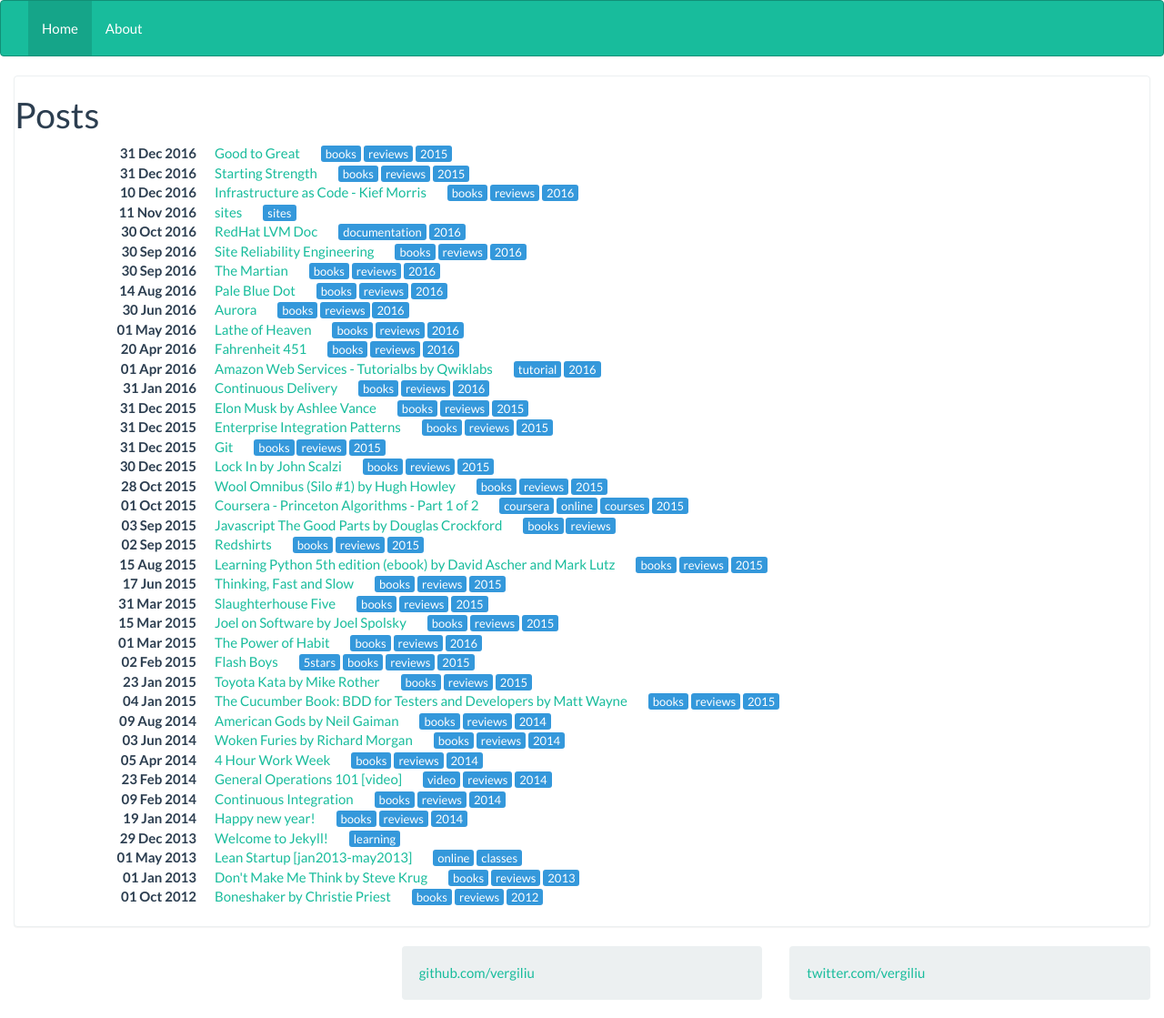
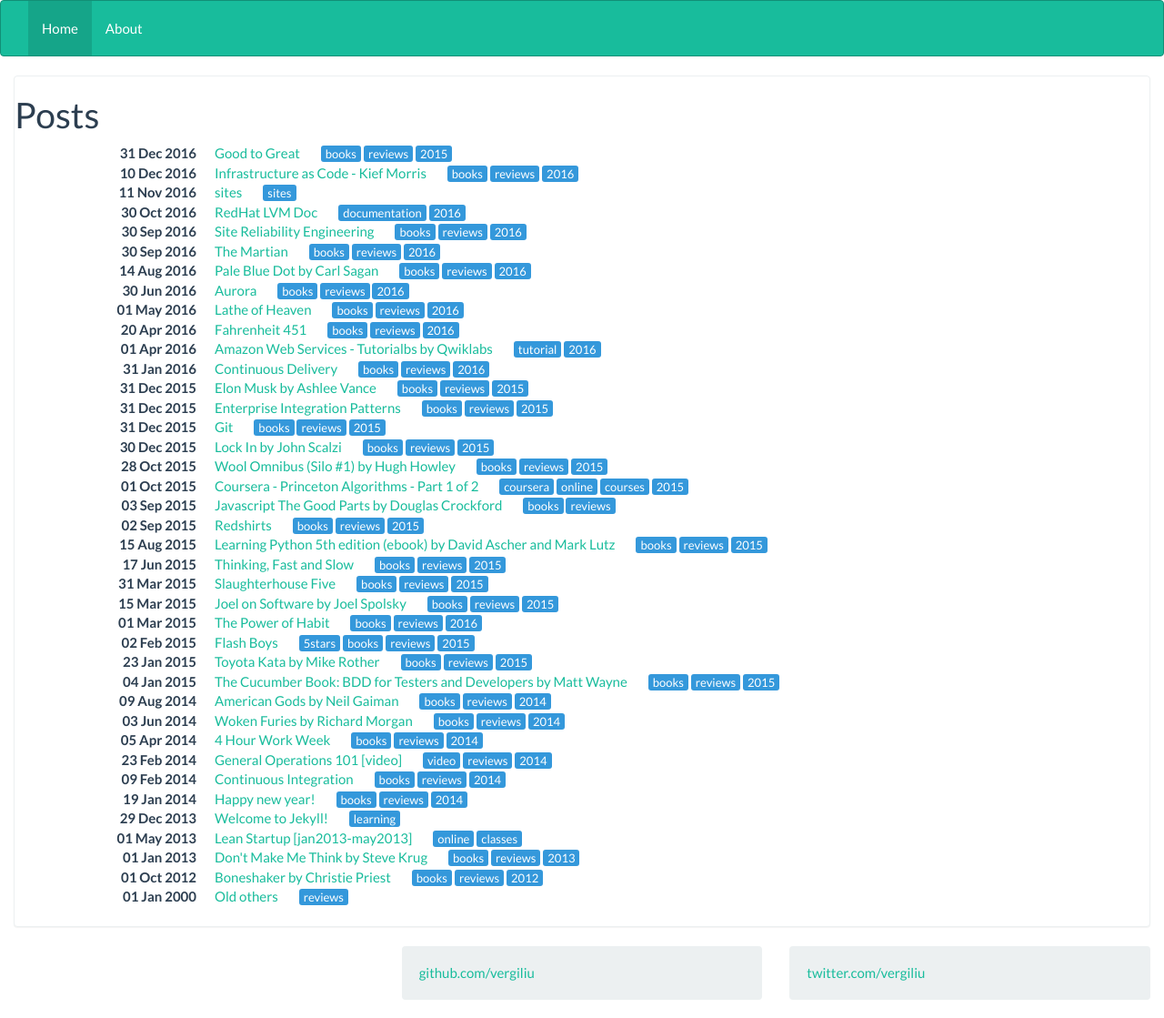
Before and after one commit to vergiliu/vergiliu.github.io, a Jekyll site: the page built from index.html, in a window 1280 px wide. Shown: the whole page at 91% size. Built offline with Jekyll 4.4.1, drawn with Linux system fonts in a browser that asks for light colours.

Commit message:
updated unfinished books, martian rating, blue dot

```diff
--- a/_posts/2016-12-31-start.md
+++ /dev/null
@@ -1,7 +0,0 @@
----
-layout: post
-title: "Starting Strength"
-date: 2016-12-31 22:22:22
-categories: [books, reviews]
-tags: [books, reviews, 2015]
----
```
Also changed, not shown: _posts/2000-01-01-old-others.md (added, +16 -0 lines), _posts/2016-08-14-blue-dot.md (+2 -3 lines), _posts/2016-09-30-martian.md (+1 -2 lines), _posts/scala.md (deleted, +0 -11 lines).
